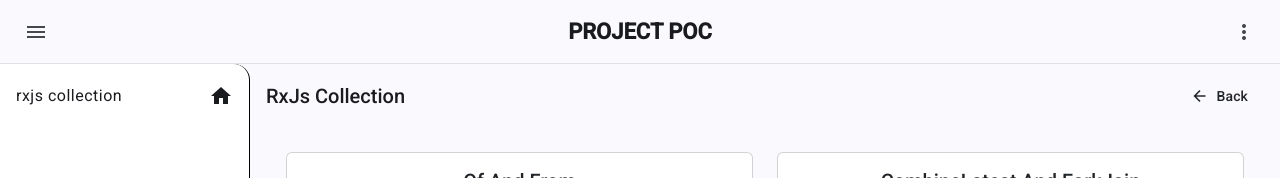
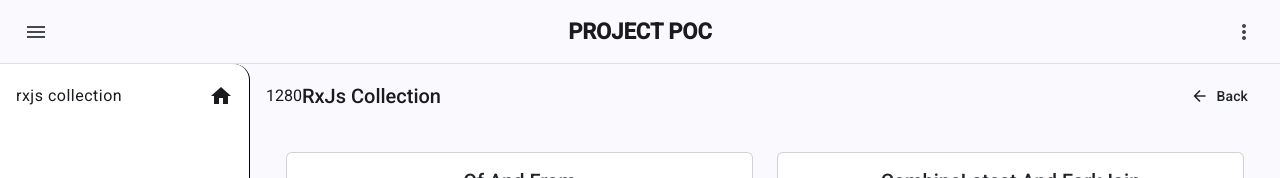
Before and after one commit to sandeep-falcon/project-poc, an Angular app: page /rxjs in a window 1280 px wide. Shown: the top 178 px of the page. Built offline with nearby package versions, Linux system fonts and the light colour scheme.

Commit message:
ADD: signal implement auto sidebar open/close

```diff
--- a/src/app/app.component.html
+++ b/src/app/app.component.html
@@ -1,9 +1,10 @@
 <app-header [drawer]="drawer"></app-header>
 <mat-drawer-container class="sidenav-container" autosize>
-    <mat-drawer #drawer class="sidenav-drawer" [opened]="screenWidth > 840" [mode]="screenWidth > 840 ? 'side' : 'over'">
+    <mat-drawer #drawer class="sidenav-drawer" [opened]="screenWidth() > 840" [mode]="screenWidth() > 840 ? 'side' : 'over'">
         <app-menu></app-menu>
     </mat-drawer>
     <mat-toolbar-row>
+        {{screenWidth()}}
         <h5 class="m-0">RxJs Collection</h5>
         <span class="spacer"></span>
         <button mat-button class="text-dark" (click)="goToBack()">
--- a/src/app/app.component.ts
+++ b/src/app/app.component.ts
@@ -1,4 +1,4 @@
-import { Component } from '@angular/core';
+import { Component, signal } from '@angular/core';
 import { RouterOutlet } from '@angular/router';
 import { MaterialModule } from './material/material.module';
 import { HeaderComponent } from './components/header/header.component';
@@ -13,18 +13,16 @@
   styleUrl: './app.component.scss',
 })
 export class AppComponent {
-  screenWidth!: number;
+  screenWidth = signal(window.innerWidth)
 
   constructor(private _location: Location) {
     this.calculateWidthOnScreenResize();
   }
- // Function to calculate the screen width on page load and on screen size change
+  // Function to calculate the screen width on page load and on screen size change
   calculateWidthOnScreenResize() {
     // set screenWidth on page load
-    this.screenWidth = window.innerWidth;
     window.onresize = () => {
-      // set screenWidth on screen size change
-      this.screenWidth = window.innerWidth;
+      this.screenWidth.set(window.innerWidth);
     };
   }
 
```
